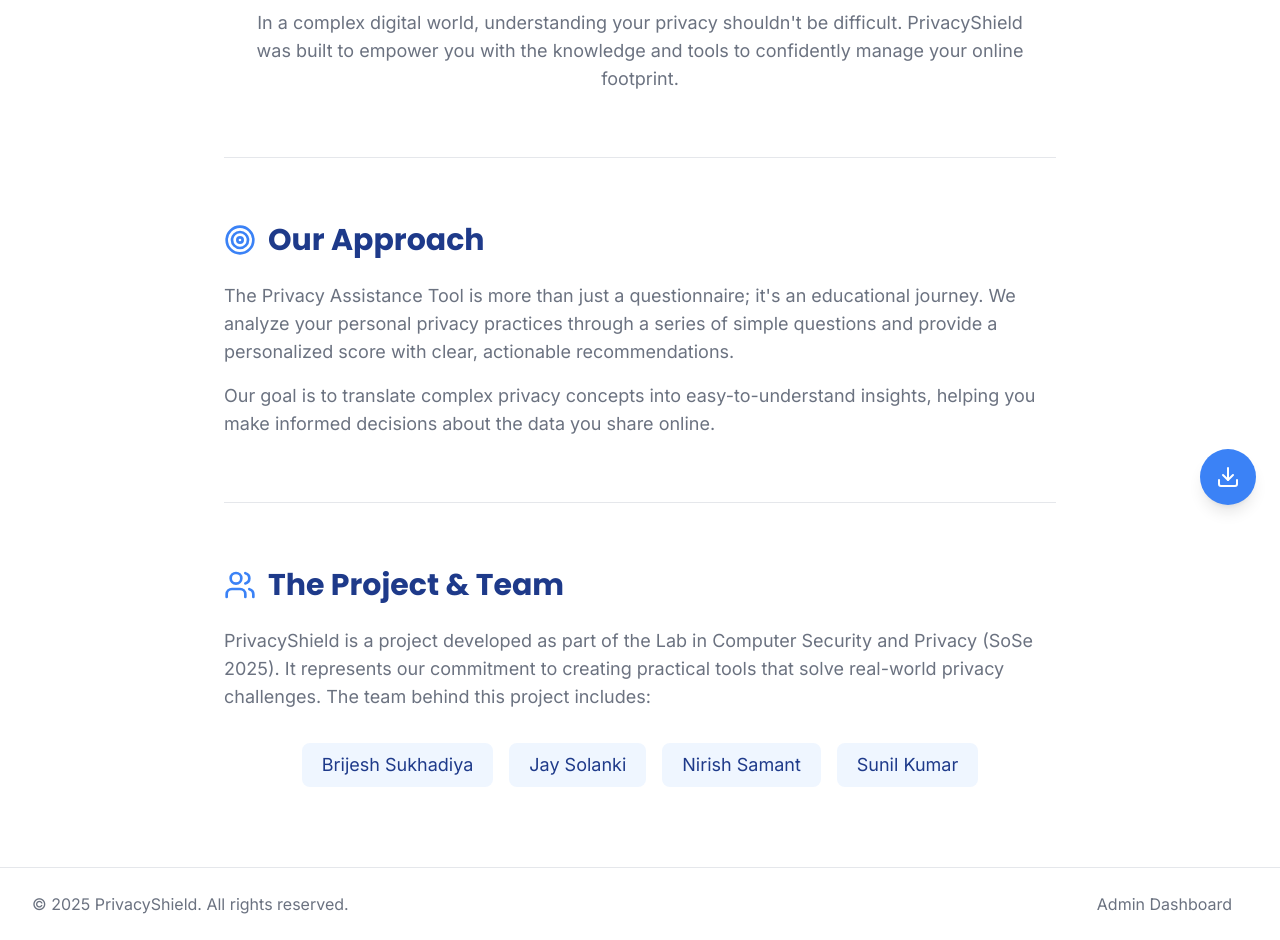
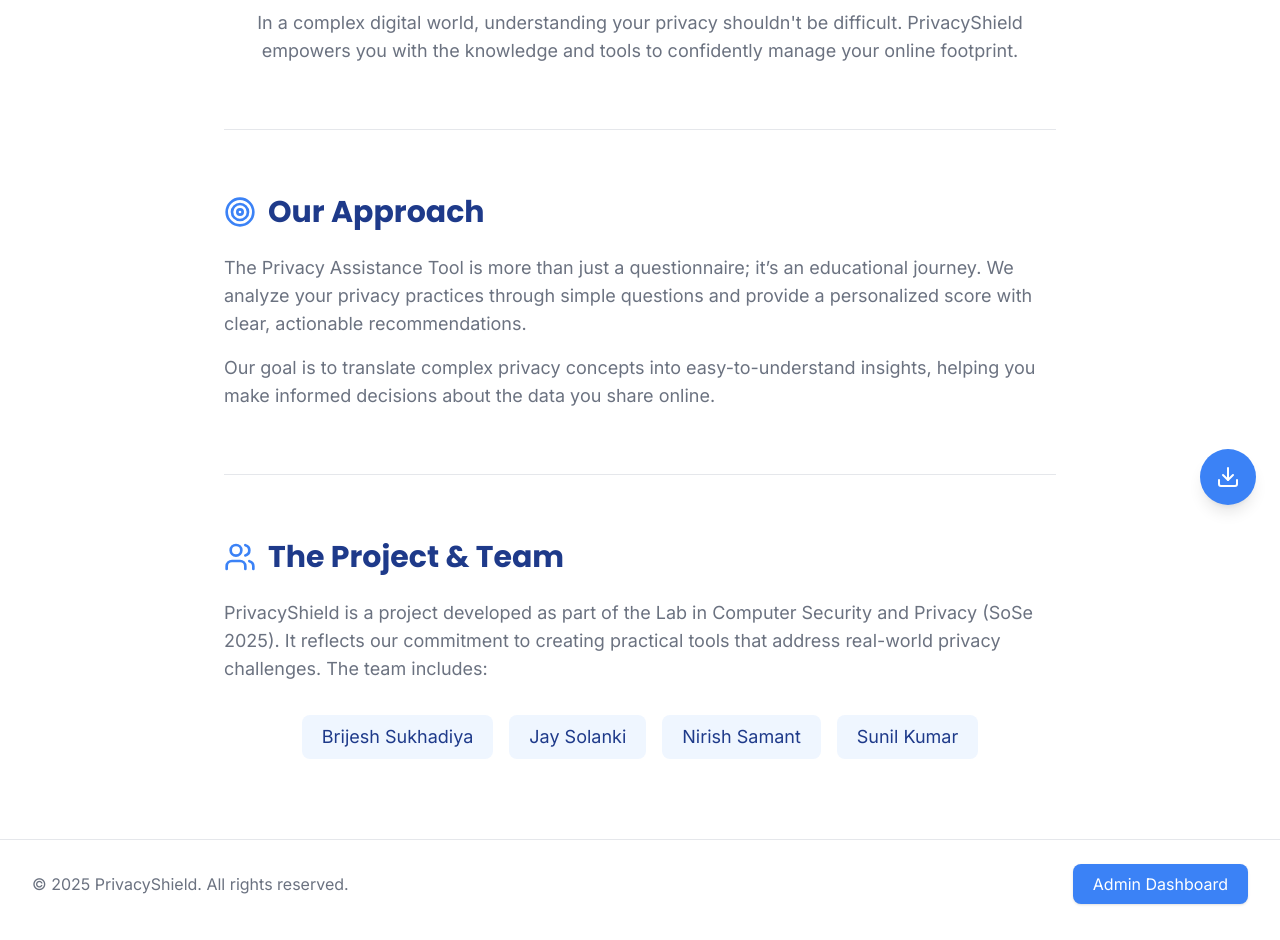
Before and after one commit to js164/PrivacyShield, a React (Vite) app in the folder frontend/privacyshield/: page /about in a window 1280 px wide. Shown: the part 271-1211 px from the top of the page. Built offline with nearby package versions, Linux system fonts and the light colour scheme; no server answers; what chartjs-plugin-datalabels would draw is missing.

Commit message:
comments added in footer,infocards,navbar,tranding articles,aboutus

```diff
--- a/frontend/privacyshield/src/components/AboutUs.jsx
+++ b/frontend/privacyshield/src/components/AboutUs.jsx
@@ -1,38 +1,43 @@
-// frontend/privacyshield/src/components/AboutUs.jsx
+import React from "react";
+import { ShieldCheck, Target, Users } from "lucide-react";
+import { Navbar } from "./ui/Navbar"; // Site-wide navigation bar
 
-import React from 'react';
-import { ShieldCheck, Target, Users } from 'lucide-react';
-import { Navbar } from './ui/Navbar';
-
+// Team member names displayed in the Project & Team section
 const teamMembers = [
-  { name: 'Brijesh Sukhadiya' },
-  { name: 'Jay Solanki' },
-  { name: 'Nirish Samant' },
-  { name: 'Sunil Kumar' },
+  { name: "Brijesh Sukhadiya" },
+  { name: "Jay Solanki" },
+  { name: "Nirish Samant" },
+  { name: "Sunil Kumar" },
 ];
 
+/**
+ * AboutUs page:
+ * Presents the mission, approach, and team behind the PrivacyShield project.
+ */
 export default function AboutUs() {
   return (
     <>
+      {/* Top navigation */}
       <Navbar />
+
       <section className="py-20 bg-white">
         <div className="max-w-4xl mx-auto px-4 sm:px-6 lg:px-8">
-
-          {/* Mission Section */}
+          {/* ---------------- Mission Section ---------------- */}
           <div className="text-center mb-16">
             <ShieldCheck className="w-16 h-16 mx-auto text-primary-blue" />
             <h1 className="mt-6 text-4xl font-display font-extrabold text-dark-blue sm:text-5xl">
               Our Mission: Your Privacy, Simplified.
             </h1>
             <p className="mt-4 max-w-3xl mx-auto text-lg text-neutral-gray">
-              In a complex digital world, understanding your privacy shouldn't be difficult.
-              PrivacyShield was built to empower you with the knowledge and tools to confidently manage your online footprint.
+              In a complex digital world, understanding your privacy shouldn't
+              be difficult. PrivacyShield empowers you with the knowledge and
+              tools to confidently manage your online footprint.
             </p>
           </div>
 
           <div className="my-16 border-t border-gray-200"></div>
 
-          {/* Approach Section */}
+          {/* ---------------- Approach Section ---------------- */}
           <div className="mb-16">
             <h2 className="text-3xl font-display font-bold text-dark-blue mb-6 flex items-center">
               <Target className="w-8 h-8 mr-3 text-primary-blue" />
@@ -40,30 +45,34 @@ export default function AboutUs() {
             </h2>
             <div className="space-y-4 text-lg text-neutral-gray">
               <p>
-                The Privacy Assistance Tool is more than just a questionnaire; it's an educational journey.
-                We analyze your personal privacy practices through a series of simple questions and provide
-                a personalized score with clear, actionable recommendations.
+                The Privacy Assistance Tool is more than just a questionnaire;
+                it’s an educational journey. We analyze your privacy practices
+                through simple questions and provide a personalized score with
+                clear, actionable recommendations.
               </p>
               <p>
-                Our goal is to translate complex privacy concepts into easy-to-understand insights,
-                helping you make informed decisions about the data you share online.
+                Our goal is to translate complex privacy concepts into
+                easy-to-understand insights, helping you make informed decisions
+                about the data you share online.
               </p>
             </div>
           </div>
 
           <div className="my-16 border-t border-gray-200"></div>
 
-          {/* Project & Team Section */}
+          {/* ---------------- Project & Team Section ---------------- */}
           <div>
             <h2 className="text-3xl font-display font-bold text-dark-blue mb-6 flex items-center">
               <Users className="w-8 h-8 mr-3 text-primary-blue" />
               The Project & Team
             </h2>
             <p className="text-lg text-neutral-gray mb-8">
-              PrivacyShield is a project developed as part of the Lab in Computer Security and Privacy (SoSe 2025).
-              It represents our commitment to creating practical tools that solve real-world privacy challenges.
-              The team behind this project includes:
+              PrivacyShield is a project developed as part of the Lab in
+              Computer Security and Privacy (SoSe 2025). It reflects our
+              commitment to creating practical tools that address real-world
+              privacy challenges. The team includes:
             </p>
+            {/* Render team member badges */}
             <div className="flex flex-wrap justify-center gap-4">
               {teamMembers.map((member) => (
                 <span
@@ -75,7 +84,6 @@ export default function AboutUs() {
               ))}
             </div>
           </div>
-
         </div>
       </section>
     </>
--- a/frontend/privacyshield/src/components/ui/Footer.jsx
+++ b/frontend/privacyshield/src/components/ui/Footer.jsx
@@ -1,26 +1,26 @@
-import React from 'react';
-import { Link } from 'react-router-dom';
+import React from "react";
+import { Link } from "react-router-dom";
 
+/**
+ * Global footer displayed at the bottom of every page.
+ * Shows copyright info and a link to the admin dashboard.
+ */
 export default function Footer() {
   return (
     <footer className="bg-white border-t border-gray-200">
       <div className="max-w-7xl mx-auto py-6 px-4 sm:px-6 lg:px-8 flex justify-between items-center">
-        {/* Copyright Information */}
+        {/* Dynamic current year */}
         <p className="text-base text-neutral-gray">
           &copy; {new Date().getFullYear()} PrivacyShield. All rights reserved.
         </p>
 
-        {/* Admin Dashboard Button */}
-        <div>
-          <Link
-            to="/admin/dashboard"
-            className="py-2 px-4 rounded-lg text-base font-medium
-                       text-neutral-gray
-                       hover:bg-gray-100 transition-colors"
-          >
-            Admin Dashboard
-          </Link>
-        </div>
+        {/* Link to Admin Dashboard */}
+        <Link
+          to="/admin/dashboard"
+          className="inline-block bg-primary-blue text-white py-2 px-5 rounded-lg text-base font-medium hover:bg-dark-blue transition-colors shadow"
+        >
+          Admin Dashboard
+        </Link>
       </div>
     </footer>
   );
--- a/frontend/privacyshield/src/components/ui/Navbar.jsx
+++ b/frontend/privacyshield/src/components/ui/Navbar.jsx
@@ -1,23 +1,26 @@
 import React from "react";
 import { Link } from "react-router-dom";
-import logo from "../../public/Images/log.jpg"; // Your logo path
+import logo from "../../public/Images/log.jpg"; // Logo image
 
+/**
+ * Main navigation bar shown on all pages except the assessment questions.
+ */
 export function Navbar() {
   return (
     <header className="bg-white fixed w-full top-0 z-50 border-b border-gray-200">
       <nav className="w-full mx-auto px-4 sm:px-6 lg:px-8">
         <div className="flex items-center justify-between h-20">
-          {/* Logo and Title */}
+          {/* Logo and site title */}
           <div className="flex items-center">
             <Link to="/" className="flex items-center gap-3">
-              <img className="h-12 w-auto" src={logo} alt="PrivacyShield" />
+              <img className="h-12 w-auto" src={logo} alt="PrivacyShield logo" />
               <span className="text-2xl font-display font-bold text-dark-blue">
                 PrivacyShield
               </span>
             </Link>
           </div>
 
-          {/* Navigation Links and Buttons */}
+          {/* Primary navigation links */}
           <div className="space-x-4 flex items-center">
             <Link
               to="/about"
@@ -38,33 +41,27 @@ export function Navbar() {
   );
 }
 
+/**
+ * Navigation bar used on the assessment question pages.
+ * Shows a "Restart Survey" button only when the user is not currently checking answers.
+ */
 export function Navbar_Questions({ isChecking }) {
   return (
-
-    // Sticky header at the top with white background and bottom border
     <header className="bg-white sticky top-0 z-50 border-b border-gray-200">
       <nav className="w-full mx-auto px-4 sm:px-6 lg:px-8">
         <div className="flex items-center justify-between h-20 relative">
-
-          {/* Logo and Title */}
+          {/* Logo and site title */}
           <div className="flex items-center">
             <Link to="/" className="flex items-center gap-3">
-
-              {/* Logo image */}
-              <img className="h-12 w-auto" src={logo} alt="PrivacyShield" />
-
-              {/* PrivacyShield brand name */}
+              <img className="h-12 w-auto" src={logo} alt="PrivacyShield logo" />
               <span className="text-2xl font-display font-bold text-dark-blue">
                 PrivacyShield
               </span>
-
             </Link>
           </div>
 
-          {/* Right side: Navigation buttons */}
+          {/* Right-side navigation buttons */}
           <div className="space-x-4 flex items-center">
-
-            {/* About Us button */}
             <Link
               to="/about"
               className="bg-primary-blue text-white py-2 px-5 rounded-lg text-base font-medium hover:bg-blue-700 transition-colors shadow"
@@ -72,7 +69,7 @@ export function Navbar_Questions({ isChecking }) {
               About Us
             </Link>
 
-            {/* Restart Survey button (only if isChecking is false) */}
+            {/* Only show Restart Survey if not checking */}
             {!isChecking && (
               <Link
                 to="/initialassesment"
@@ -81,9 +78,7 @@ export function Navbar_Questions({ isChecking }) {
                 Restart Survey
               </Link>
             )}
-
           </div>
-
         </div>
       </nav>
     </header>
```
Also changed, not shown: frontend/privacyshield/src/components/HomePage.jsx (+17 -6 lines), frontend/privacyshield/src/components/ui/HeroSection.jsx (+31 -19 lines), frontend/privacyshield/src/components/ui/InfoCards.jsx (+22 -5 lines), frontend/privacyshield/src/components/ui/TrendingArticles.jsx (+16 -4 lines), 1 other file (tests, documents, lock files or other folders).
